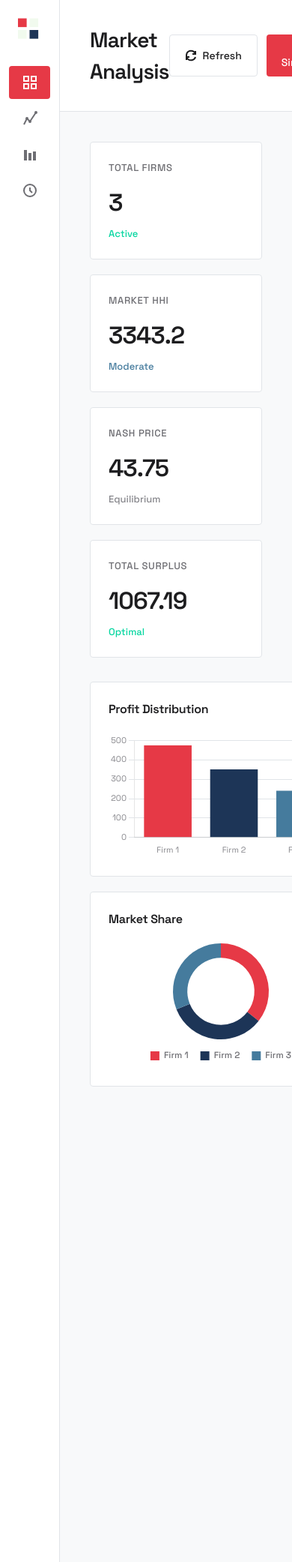
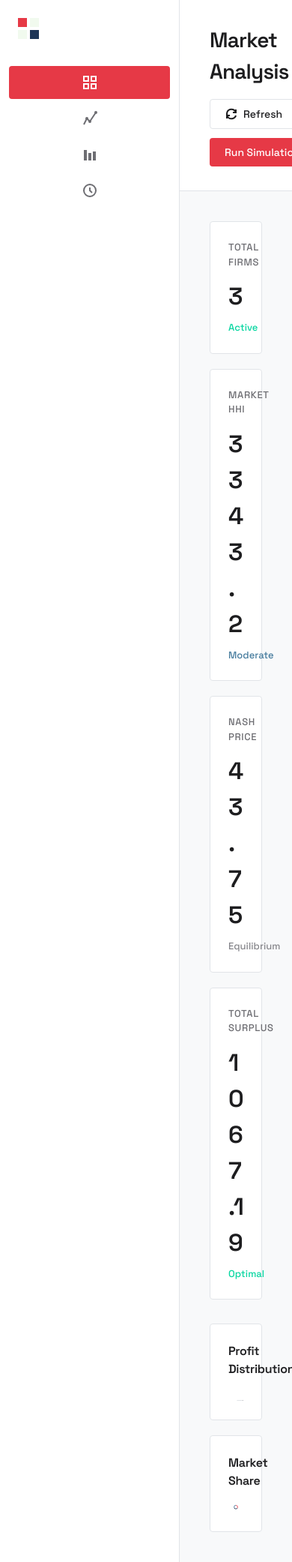
Before and after one commit to bangyen/oligopoly, a Flask app: page / in a window 390 px wide. Shown: the whole page at 75% size. Run offline with Flask 3, Linux system fonts and the light colour scheme.

Commit message:
feat: improve dashboard responsive behavior
- Add min-width: 0 to flex/grid containers for proper shrinking
- Add canvas max-width: 100% for responsive charts
- Add flex-wrap to header for better mobile layout
- Add overflow-x: auto to data tables for horizontal scroll
- Add word-break properties to prevent text overflow
- Ensure sidebar remains fixed width while content shrinks

```diff
--- a/dashboard/static/css/style.css
+++ b/dashboard/static/css/style.css
@@ -36,10 +36,13 @@
     display: flex;
     height: 100vh;
     overflow: hidden;
+    min-width: 0;
 }
 
 .sidebar {
     width: 240px;
+    min-width: 240px;
+    flex-shrink: 0;
     background: var(--color-surface);
     border-right: 1px solid var(--color-border);
     display: flex;
@@ -138,6 +141,7 @@
     display: flex;
     flex-direction: column;
     overflow: auto;
+    min-width: 0;
 }
 
 .header {
@@ -147,17 +151,22 @@
     padding: 32px 40px;
     background: var(--color-surface);
     border-bottom: 1px solid var(--color-border);
+    gap: 16px;
+    flex-wrap: wrap;
+    min-width: 0;
 }
 
 .page-title {
     font-size: 28px;
     font-weight: 600;
     letter-spacing: -0.03em;
+    min-width: 0;
 }
 
 .header-actions {
     display: flex;
     gap: 12px;
+    flex-wrap: wrap;
 }
 
 .btn-primary,
@@ -173,6 +182,7 @@
     font-weight: 500;
     cursor: pointer;
     transition: all 0.15s ease;
+    white-space: nowrap;
 }
 
 .btn-primary {
@@ -196,6 +206,7 @@
 
 .view-container {
     padding: 40px;
+    min-width: 0;
 }
 
 .view-container.hidden {
@@ -207,6 +218,7 @@
     grid-template-columns: repeat(4, 1fr);
     gap: 20px;
     margin-bottom: 32px;
+    min-width: 0;
 }
 
 .metric-card {
@@ -214,6 +226,7 @@
     border: 1px solid var(--color-border);
     border-radius: 4px;
     padding: 24px;
+    min-width: 0;
 }
 
 .metric-label {
@@ -230,6 +243,8 @@
     font-weight: 600;
     letter-spacing: -0.03em;
     margin-bottom: 8px;
+    overflow-wrap: break-word;
+    word-break: break-word;
 }
 
 .metric-change {
@@ -250,6 +265,7 @@
     display: grid;
     grid-template-columns: repeat(2, 1fr);
     gap: 20px;
+    min-width: 0;
 }
 
 .chart-card {
@@ -257,6 +273,7 @@
     border: 1px solid var(--color-border);
     border-radius: 4px;
     padding: 24px;
+    min-width: 0;
 }
 
 .chart-full {
@@ -264,6 +281,7 @@
     border: 1px solid var(--color-border);
     border-radius: 4px;
     padding: 24px;
+    min-width: 0;
 }
 
 .chart-title {
@@ -271,6 +289,11 @@
     font-weight: 600;
     letter-spacing: -0.02em;
     margin-bottom: 20px;
+}
+
+canvas {
+    max-width: 100%;
+    height: auto !important;
 }
 
 .chart-controls {
@@ -315,12 +338,14 @@
     background: var(--color-surface);
     border: 1px solid var(--color-border);
     border-radius: 4px;
-    overflow: hidden;
+    overflow-x: auto;
+    min-width: 0;
 }
 
 table {
     width: 100%;
     border-collapse: collapse;
+    min-width: 600px;
 }
 
 thead {
```
